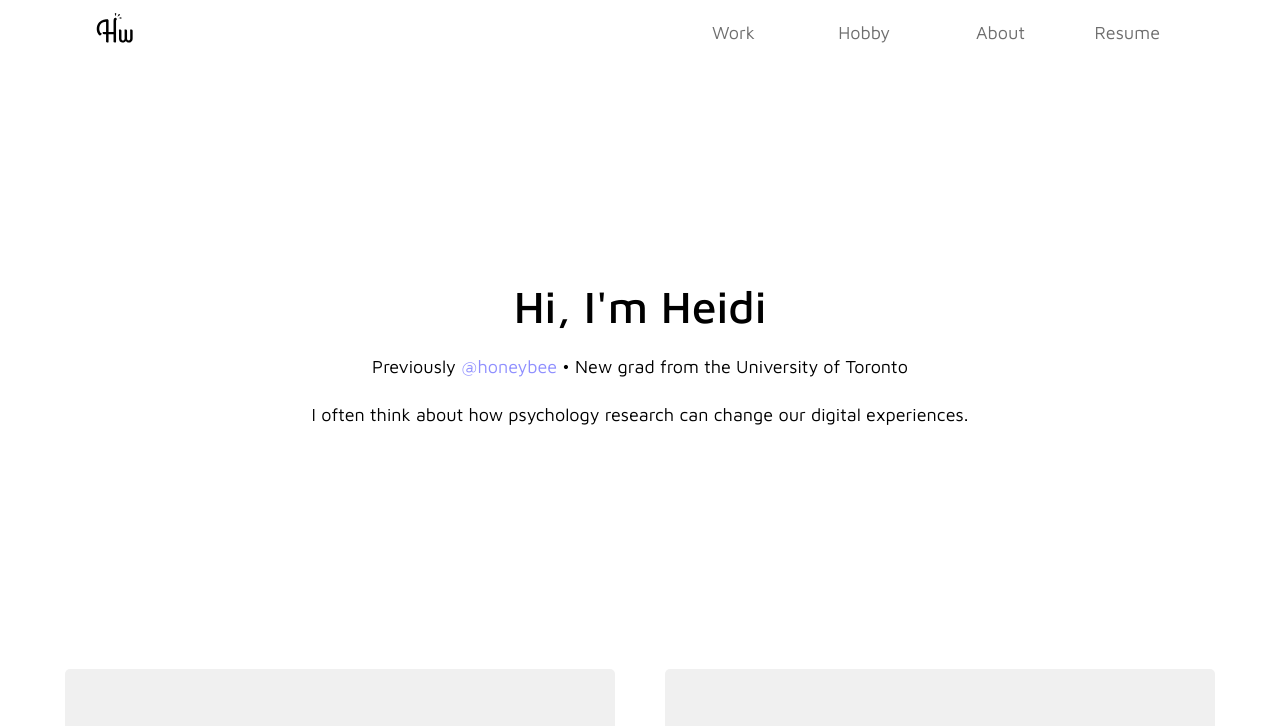
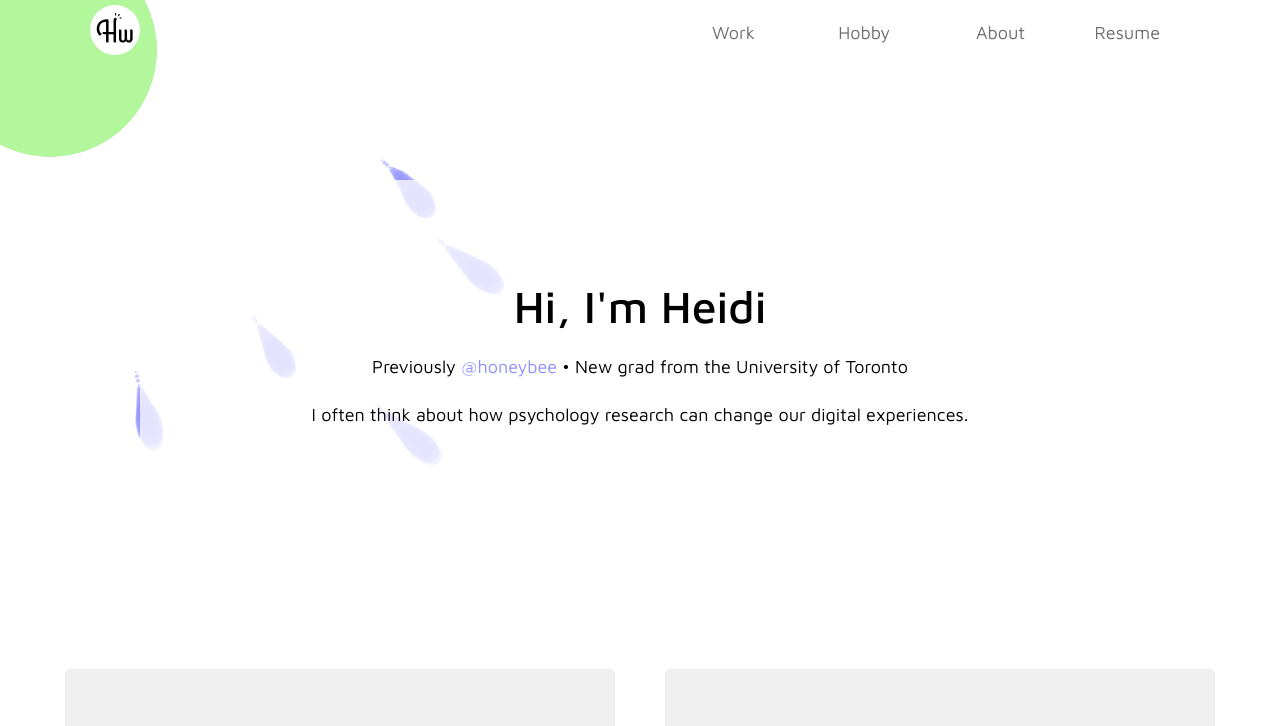
Before and after one commit to wheidi/portfolioWebsite, a plain HTML site: page index.html in a window 1280 px wide. Shown: the top 726 px of the page. Drawn offline with Linux system fonts and the light colour scheme.

Commit message:
Add fish on load

```diff
--- a/index.html
+++ b/index.html
@@ -176,8 +176,6 @@ function openNav() {
 <script>
   setSize(0, 0, 1);
   setMaxFish(5);
+  addFish(5);
 
-  function triggFish() {
-    addFish(5);
-  }
 </script>
--- a/pages/fish-pond.js
+++ b/pages/fish-pond.js
@@ -9,7 +9,7 @@ const fps = 30;
 /*fish vars*/
 var numFish = 0;
 var maxFish = 10;
-var fishColour = "#8F8FFF";
+var fishColour = "rgb(143, 143, 255, 0.45)";
 var fishes = [];
 var detectionRadius = 200;
 var spaceMax = 5;
@@ -20,6 +20,10 @@ var headLength = fishLength/8;
 var torsoLength = (fishLength * 2)/8;
 var tailLength = (fishLength * 5)/8;
 var finWidth = 2;
+
+/*pond assets */
+var numLillies = 3;
+var lilyColour = "rgb(179, 247, 158, 0.5)";
 
 /*mouse position variables*/
 var mx = 0;
@@ -159,7 +163,6 @@ class Fish {
     }
 
     drawFish() {
-        ctx.globalAlpha = 0.5;
 
         for (let i = 1; i < this.fishPieces.length; i++ ) {
 
@@ -276,12 +279,30 @@ class Fish {
     };
 }
 
+function drawLily() {
+    var maxSizeLily = window.innerWidth/12;
+
+    for (let i = 0; i < numLillies; i++){
+        ctx.beginPath();
+        ctx.arc(50, 50, maxSizeLily, 0, Math.PI*2);
+        ctx.fillStyle = lilyColour;
+        ctx.fill();
+        ctx.closePath();
+    }
+}
+
+function drawAssets() {
+    for (let i = 0; i < numLillies; i++) {
+        drawLily();
+    }
+}
+
 function addFish(num = numFish) {
     numFish += num;
     if (numFish <= maxFish){
         for (let i = 0; i < num; i++) {
-            var x = Math.floor(Math.random() * (0 -ballRadius + 1));
-            var y = Math.floor(Math.random() * (0 -ballRadius + 1));
+            var x = Math.floor(Math.random() * (0 - ballRadius + 1));
+            var y = Math.floor(Math.random() * (0 - ballRadius + 1));
             var newFish = new Fish(x, y, fishColour, ballRadius);
 
             fishes.push(newFish);
@@ -305,6 +326,8 @@ function draw() {
         fishes[i].fishAct();
     }
 
+    drawAssets();
+
     setTimeout(() => {
         requestAnimationFrame(draw);
       }, 1000 / fps);
```
